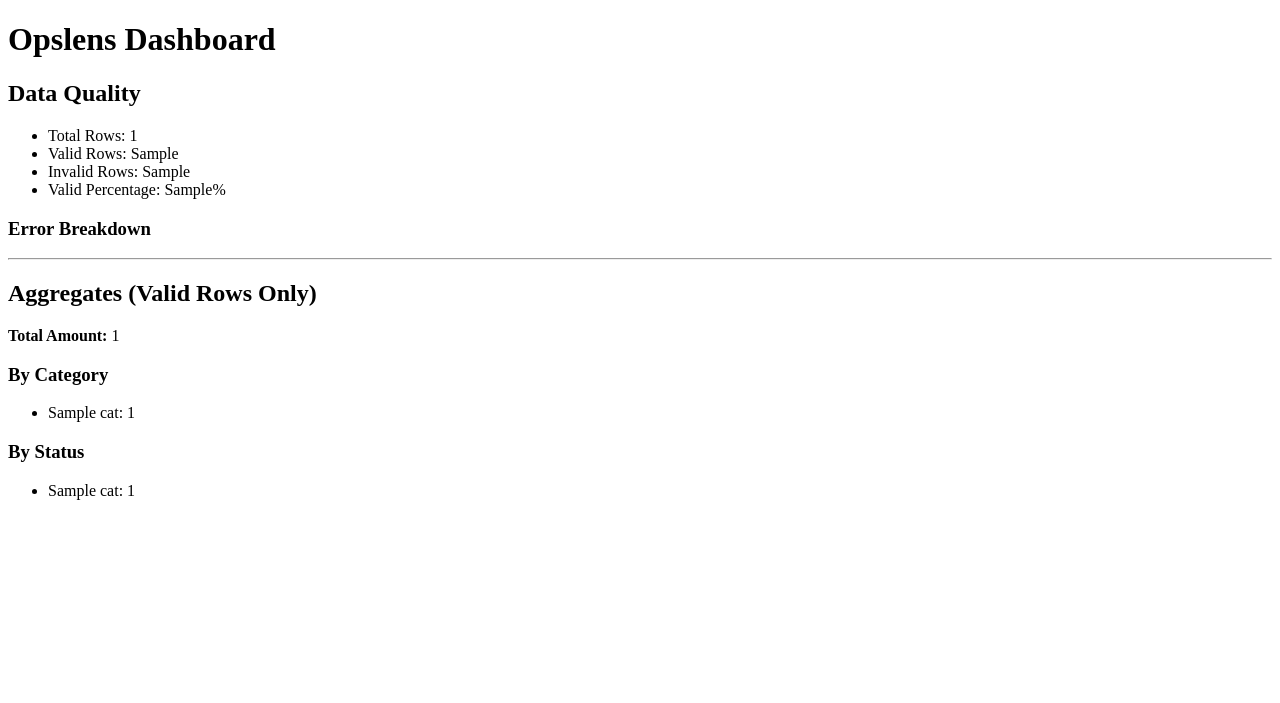
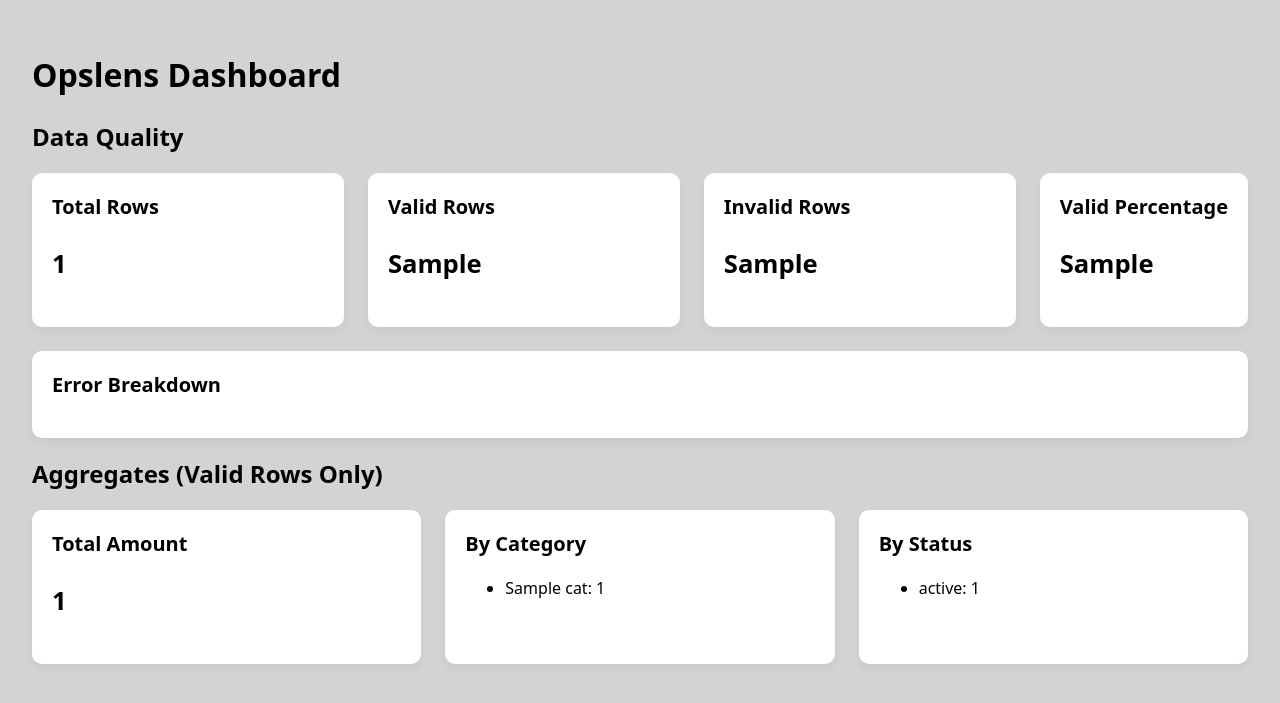
Before and after one commit to Youssif-AB/opslens, a Flask app: template app/templates/dashboard.html in a window 1280 px wide. Shown: the top 703 px of the page. Run offline with Flask 3, Linux system fonts and the light colour scheme; the template is opened without the code that fills it: most values are stand-ins (such as "Sample title", 1, 10 or a date in 2020).

Commit message:
finlized initial dashboard and determined final final desired layout

```diff
--- a/app/static/styles.css
+++ b/app/static/styles.css
@@ -0,0 +1,38 @@
+body {
+    font-family: system-ui, sans-serif;
+    background: #D3D3D3;
+    margin: 0;
+    padding: 2rem;
+}
+
+h1 {
+    margin-bottom: 1.5rem;
+}
+
+.grid {
+    display: grid;
+    grid-template-columns: repeat(3, 1fr);
+    gap: 1.5rem;
+}
+
+.card {
+    background: white;
+    padding: 1.25rem;
+    border-radius: 10px;
+    box-shadow: 0 4px 10px rgba(0, 0, 0, 0.05);
+}
+
+.card h3 {
+    margin-top: 0;
+    font-size: 1.25rem;
+    color: #000000;
+}
+
+.card p {
+    font-size: 1.6rem;
+    font-weight: bold;
+}
+
+.card.wide{
+    grid-column: span 4;
+}
--- a/app/templates/dashboard.html
+++ b/app/templates/dashboard.html
@@ -2,6 +2,8 @@
 <html>
     <head>
         <title> Opslens Dashboard</title>
+        <link rel="stylesheet" href="{{ url_for('static', filename='styles.css') }}">
+
     </head>
 
     <body>
@@ -9,40 +11,63 @@
 
         <h2>Data Quality</h2>
 
-        <ul>
-            <li>Total Rows: {{ total_rows }}</li>
-            <li>Valid Rows: {{ valid_rows }}</li>
-            <li>Invalid Rows: {{ invalid_rows }}</li>
-            <li>Valid Percentage: {{ valid_pct }}%</li>
-        </ul>
+        <div class = "grid">
+            <div class = "card">
+                <h3>Total Rows</h3>
+                <p>{{ total_rows }}</p>
+            </div>
 
+            <div class = "card">
+                <h3>Valid Rows</h3>
+                <p>{{ valid_rows }}</p>
+            </div>
+
+            <div class = "card">
+                <h3>Invalid Rows</h3>
+                <p>{{ invalid_rows }}</p>
+            </div>
+
+            <div class = "card">
+                <h3>Valid Percentage</h3>
+                <p>{{ valid_pct }}</p>
+            </div>
+
+            <div class = "card wide">
                 <h3>Error Breakdown</h3>
                 <ul>
                     {% for err, count in error_counts.items() %}
                     <li>{{ err }}: {{ count }}</li>
                     {% endfor %}
                 </ul>
+            </div>
+        </div>
 
-        <hr>
+        <h2> Aggregates (Valid Rows Only)</h2>
 
-        <h2> Aggregates (Valid Rows Only) </h2>
+        <div class = "grid">
+            <div class = "card">
+                <h3>Total Amount</h3>
+                <p>{{ total_amount }}</p>
+            </div>
 
-        <p><strong>Total Amount:</strong> {{ total_amount }}</p>
-
+            <div class="card">
                 <h3>By Category</h3>
-
                 <ul>
                     {% for cat, count in category_counts.items() %}
                     <li>{{ cat }}: {{ count }}</li>
                     {% endfor %}
                 </ul>
+            </div>
 
+            <div class = "card">
                 <h3>By Status</h3>
                 <ul>
-            {% for status, count in category_counts.items() %}
+                    {% for status, count in status_counts.items() %}
                     <li>{{ status }}: {{ count }}</li>
                     {% endfor %}
                 </ul>
+            </div>
+        </div>
 
     </body>
 </html>
```
Also changed, not shown: app/routes.py (line endings or trailing spaces). Lines whose indentation alone changed are shown as unchanged.
